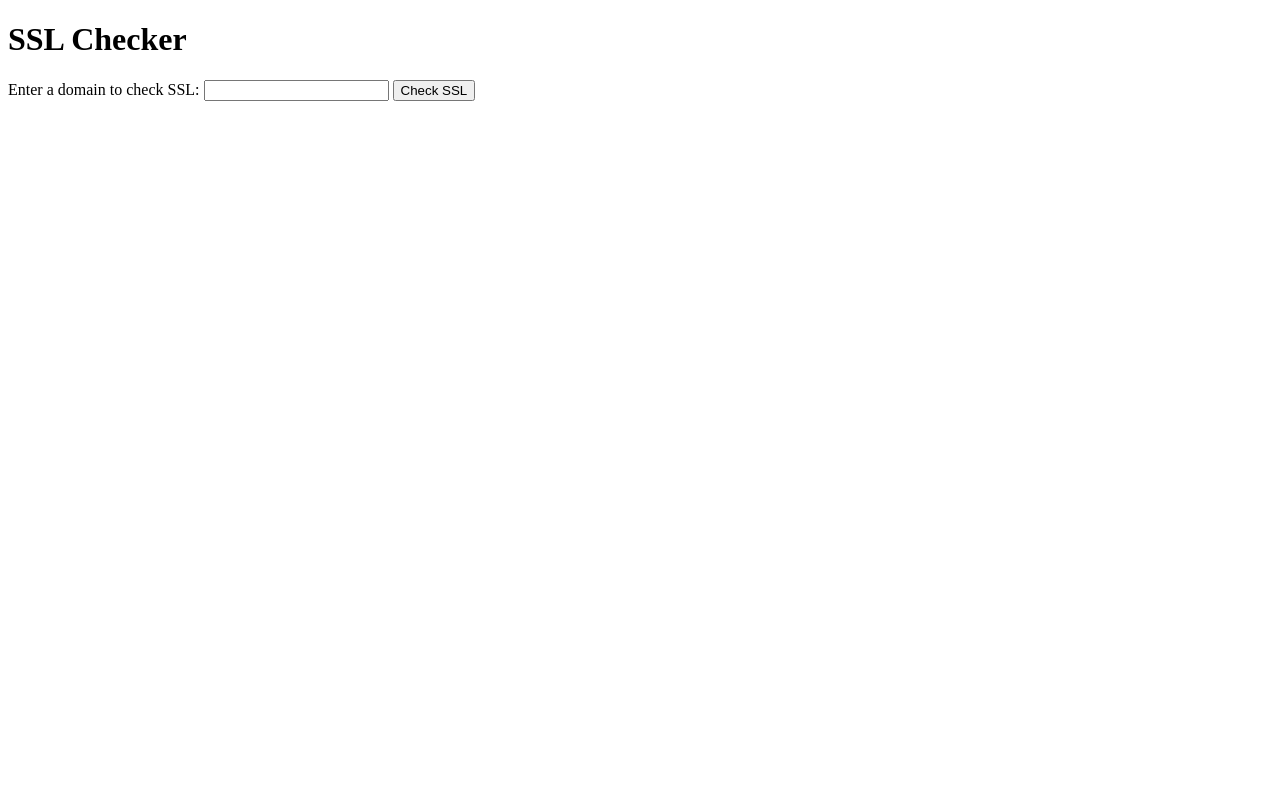
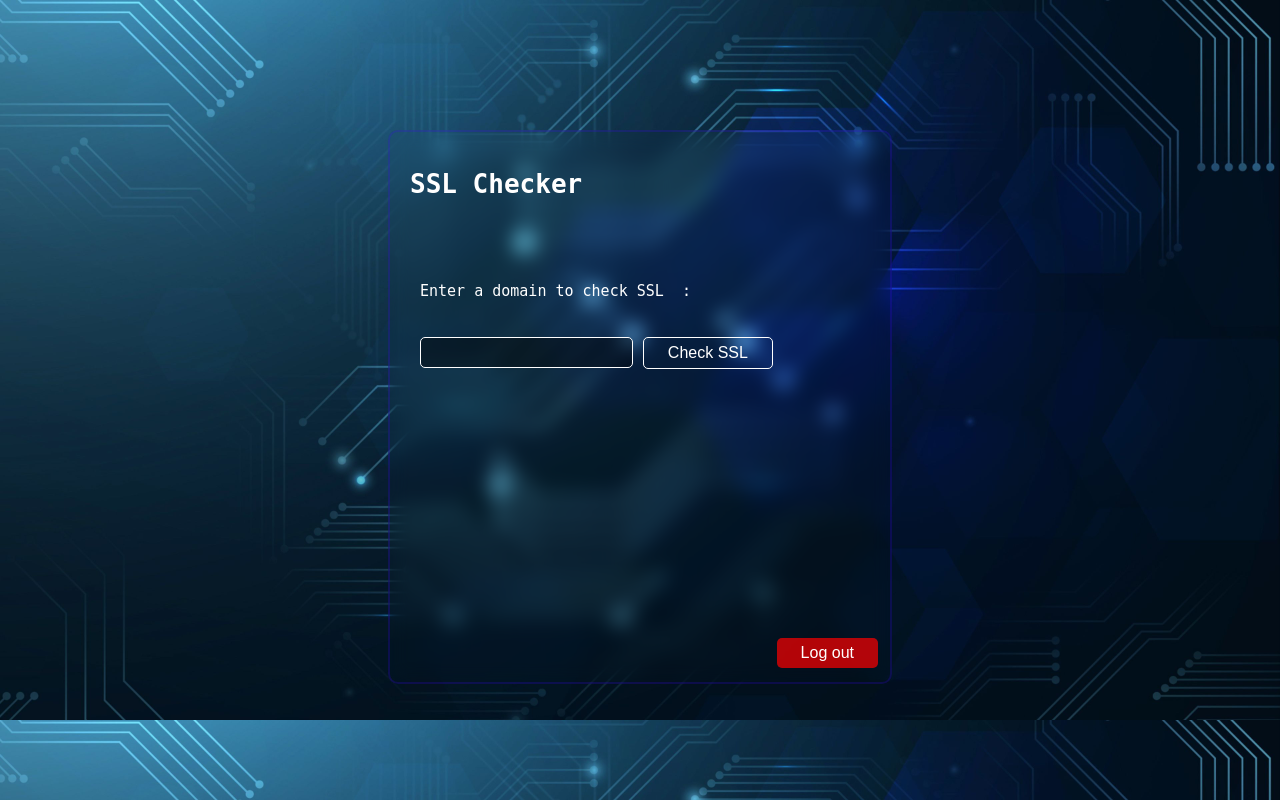
Before and after one commit to ABanc0/Ajax_Django_nd, a Django app: template ssl_checker/ssl_checker_app/templates/index.html in a window 1280 px wide. Run offline with Django 4.2, Linux system fonts and the light colour scheme; the template is opened without the code that fills it, so the values that code supplies are empty.

Commit message:
Add files via upload
update

```diff
--- a/ssl_checker/ssl_checker/urls.py
+++ b/ssl_checker/ssl_checker/urls.py
@@ -1,9 +1,10 @@
 from django.contrib import admin
 from django.urls import path, include
 from ssl_checker_app import views
-
+from django.contrib.auth import views as auth_views
 urlpatterns = [
     path('admin/', admin.site.urls),
     path('', views.index, name='index'),
     path('check_ssl/', views.check_ssl, name='check_ssl'),
+    path('logout/', auth_views.LogoutView.as_view(), name='logout')
 ]
--- a/ssl_checker/ssl_checker_app/templates/index.html
+++ b/ssl_checker/ssl_checker_app/templates/index.html
@@ -1,21 +1,115 @@
+{%load static%}
 <!DOCTYPE html>
 <html lang="en">
 <head>
     <meta charset="UTF-8">
     <meta name="viewport" content="width=device-width, initial-scale=1.0">
     <title>SSL Checker</title>
+    <link rel="stylesheet" type="text/css" href="{% static 'styles.css' %}">
+    <style>
+        h1{
+            color:white;
+        }
+        body{
+            background-image:url('{% static "zdj.jpg" %}');
+            background-size:cover;
+        }
+        .ssl-container{
+
+            font-family:Monospace;
+            margin:130px auto 20px;
+            max-width:500px;
+            height:550px;
+            background:transparent;
+            border: 2px solid rgba(61, 7, 255, 0.2);
+            border-radius:10px;
+            backdrop-filter:blur(10px);
+        }
+        .ssl-header{
+
+            font-family:Monospace;
+            padding:20px;
+            background:transparent;
+
+
+        }
+        #ssl-form{
+            padding:30px;
+        }
+        #ssl-result{}
+        label{
+            color:white;
+            font-size:15px;
+
+        }
+        #ssl-result{
+            color:white;
+            font-family:Monospace;
+            font-size:15px;
+            padding-left:40px;
+            text-shadow: 0px 0px 3px white;
+            width:100%;
+            height:10vh;
+            display:flex;
+            align-items:center;
+            justify-content: left;
+
+        }
+        .button {
+            color:white;
+            background-color: transparent;
+            border: solid white 1px;
+            border-radius: 5px;
+            padding: 6px 24px;
+            text-align: center;
+            text-decoration: none;
+            display: inline-block;
+            font-size: 16px;
+            margin: 4px 2px;
+            cursor: pointer;
+
+          }
+          #domain{
+            color:white;
+            height:27px;
+            font-size:16px;
+            border:1px solid white;
+            border-radius: 5px;
+            background-color: rgb(0,0,0);
+            background-color: rgba(0,0,0, 0.4);
+          }
+          .w{
+            color:white;
+            background-color: rgba(255,0,0, 0.7);
+            border: none;
+            border-radius: 5px;
+            padding: 6px 24px;
+            text-align: center;
+            text-decoration: none;
+            display: inline-block;
+            font-size: 16px;
+            margin: 4px 2px;
+            cursor: pointer;
+            position: absolute;
+            right: 10px;
+            bottom: 10px;
+          }
+    </style>
 </head>
 <body>
-    <h1>SSL Checker</h1>
-
-    <form id="ssl-form">
-        <label for="domain">Enter a domain to check SSL:</label>
-        <input type="text" id="domain" name="domain" required>
-        <button type="submit">Check SSL</button>
+    <div class="ssl-container">
+        <div class="ssl-header">
+            <h1>SSL Checker</h1>
+        </div>
+        <form id="ssl-form">
+            <label for="domain"><pre>Enter a domain to check SSL  :</pre></label><br>
+            <input type="text" id="domain" name="domain" required>
+            <button type="submit" class="button">Check SSL</button>
     </form>
-
     <div id="ssl-result"></div>
-
+    <form method="POST" action="{%url 'logout' %}">
+        {%csrf_token%}
+    <button type="submit" class="w">Log out</button>
     <script src="https://code.jquery.com/jquery-3.6.0.min.js"></script>
     <script>
         $(document).ready(function() {
@@ -31,11 +125,10 @@
                     },
                     success: function(response) {
                         if (response.success) {
-                            var issuer = response.issuer;
                             var valid_until = response.valid_until;
                             var days_left = response.days_left;
 
-                            var message = "SSL information:<br>Domain: " + response.domain + "<br>Issuer: " + issuer + "<br>Valid until: " + valid_until + "<br>Days left: " + days_left;
+                            var message = "SSL information:<br>Domain: " + response.domain + "<br>Valid until: " + valid_until + "<br>Days left: " + days_left;
                             $("#ssl-result").html(message);
                         } else {
                             $("#ssl-result").html("Error: " + response.message);
@@ -47,6 +140,8 @@
                 });
             });
         });
+
     </script>
+</div>
 </body>
 </html>
--- a/ssl_checker/ssl_checker_app/views.py
+++ b/ssl_checker/ssl_checker_app/views.py
@@ -6,7 +6,8 @@ import socket
 import datetime
 from cryptography import x509
 from cryptography.hazmat.backends import default_backend
-
+from django.contrib.auth.decorators import login_required
+@login_required
 def index(request):
     return render(request, 'index.html')
 
@@ -20,13 +21,11 @@ def check_ssl(request):
                     cert = ssock.getpeercert(binary_form=True)
 
             x509_cert = x509.load_der_x509_certificate(cert, default_backend())
-            issuer = x509_cert.issuer.rfc4514_string()
             cert_end_date = x509_cert.not_valid_after
             days_left = (cert_end_date - datetime.datetime.now()).days
 
             ssl_cert = SSLCertificate.objects.create(
                 domain=domain,
-                issuer=issuer,
                 valid_until=cert_end_date,
             )
             ssl_cert.save()
@@ -34,7 +33,6 @@ def check_ssl(request):
             response_data = {
                 'success': True,
                 'domain': domain,
-                'issuer': issuer,
                 'valid_until': cert_end_date.strftime('%Y-%m-%d'),
                 'days_left': days_left
             }
```
Also changed, not shown: ssl_checker/ssl_checker/settings.py (+10 -1 lines), ssl_checker/db.sqlite3, ssl_checker/ssl_checker/static/zdj.jpg (added).
